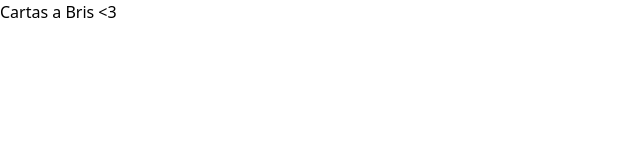
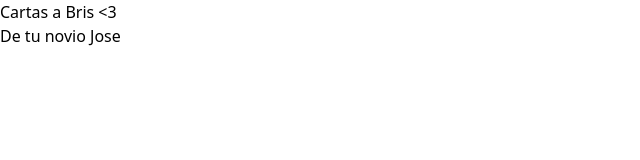
Before and after one commit to polilla2802/sveltekit-cartas-a-bris, a SvelteKit app: page / in a window 1280 px wide. Shown: the top 160 px of the page, without its empty margins (0-640 px from the left). Built offline with nearby package versions, Linux system fonts and the light colour scheme.

Commit message:
De tu novio Jose

```diff
--- a/src/routes/+page.svelte
+++ b/src/routes/+page.svelte
@@ -1,5 +1,7 @@
 <script>
   let helloWorld = "Cartas a Bris <3";
+  let novio = "Jose";
 </script>
 
 <h1>{helloWorld}</h1>
+<h2>De tu novio {novio}</h2>
```
